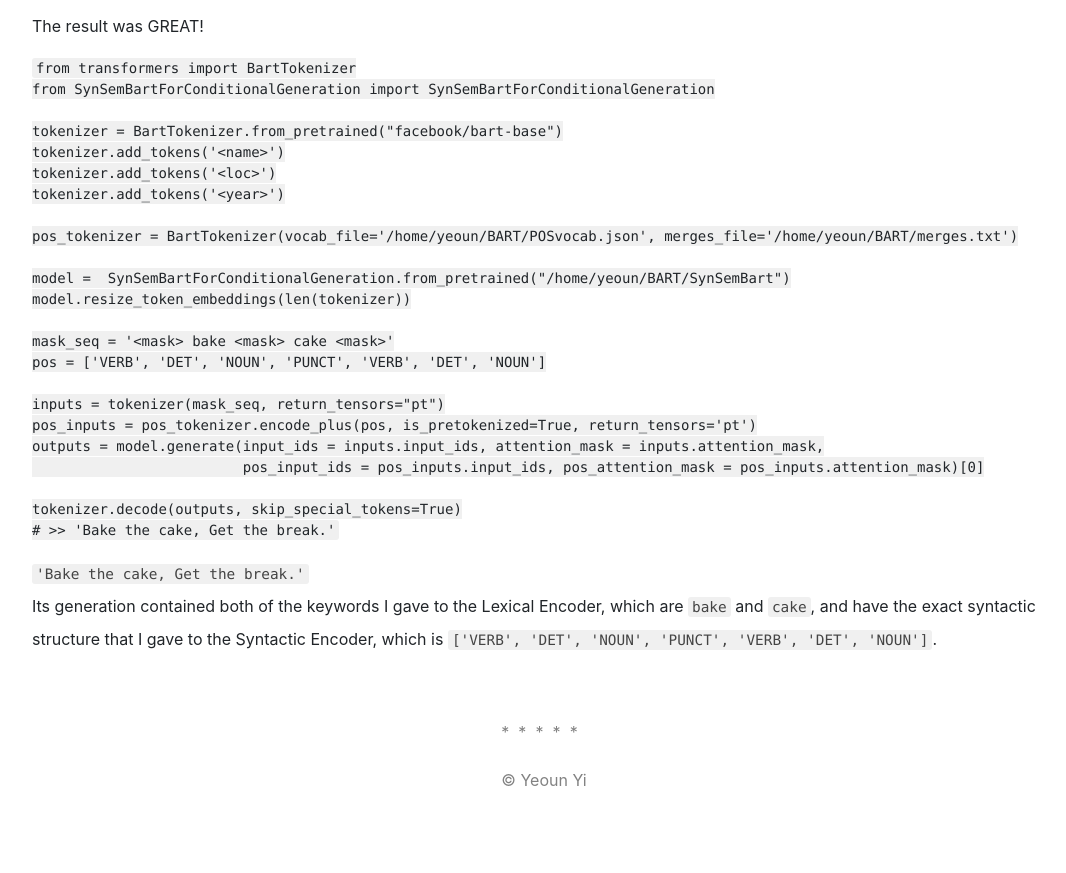
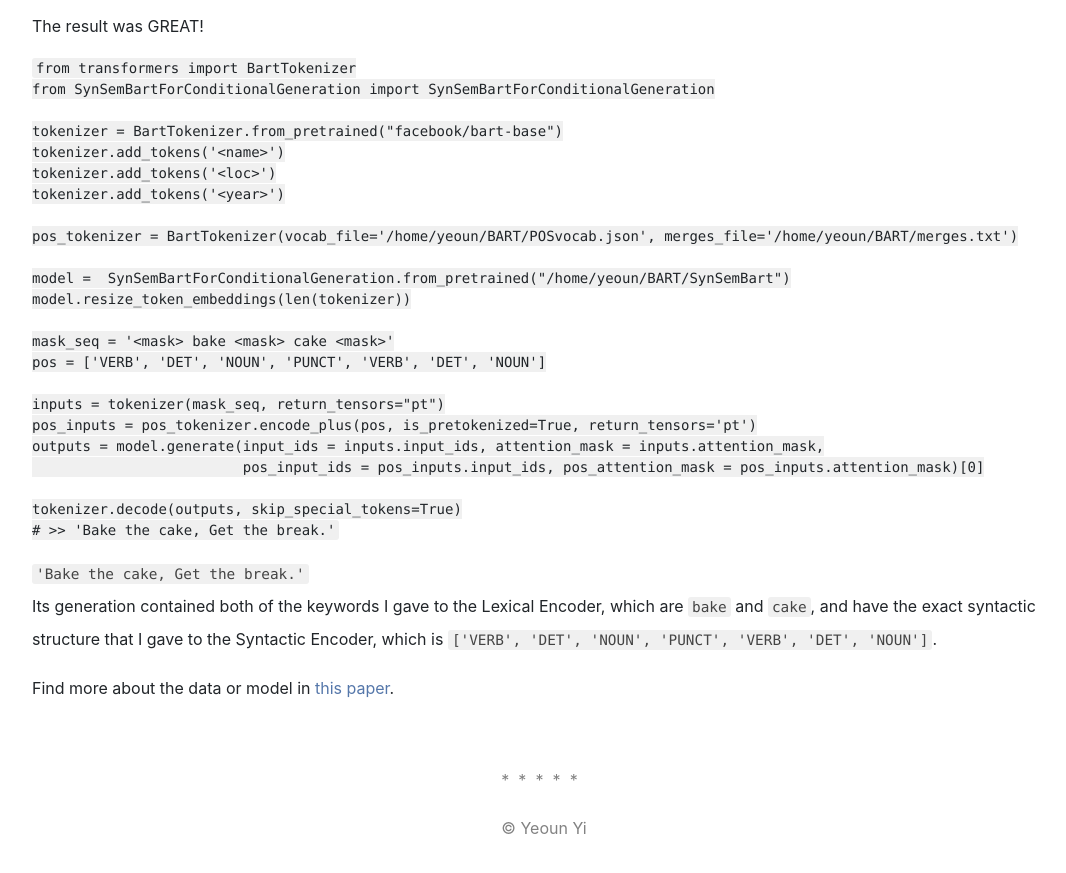
Before and after one commit to yeounyi/yeounyi.github.io, a Jekyll site: the page built from _posts/2021-05-08-model.md, in a window 1280 px wide and 900 px high, scrolled down 2243 px. Shown: the top 873 px of the window, without its empty margins (96-1162 px from the left). Built offline with Jekyll 4.4.1, drawn with Linux system fonts in a browser that asks for light colours; nearby versions of some CDN libraries; comment, search, counter and statistics services are not loaded; a style sheet for code colours, icons or effects is not loaded; before the commit the page ends 3095 px from its top, so only the background shows below that.

Commit message:
Update 2021-05-08-model.md

```diff
--- a/_posts/2021-05-08-model.md
+++ b/_posts/2021-05-08-model.md
@@ -77,3 +77,5 @@ tokenizer.decode(outputs, skip_special_tokens=True)
 
 `'Bake the cake, Get the break.'` <br>
 Its generation contained both of the keywords I gave to the Lexical Encoder, which are `bake` and `cake`,  and have the exact syntactic structure that I gave to the Syntactic Encoder, which is `['VERB', 'DET', 'NOUN', 'PUNCT', 'VERB', 'DET', 'NOUN']`.
+
+Find more about the data or model in [this paper](https://github.com/yeounyi/yeounyi.github.io/blob/main/assets/pdf/Generating%20Slogans%20with%20Linguistic%20Features.pdf).
```
